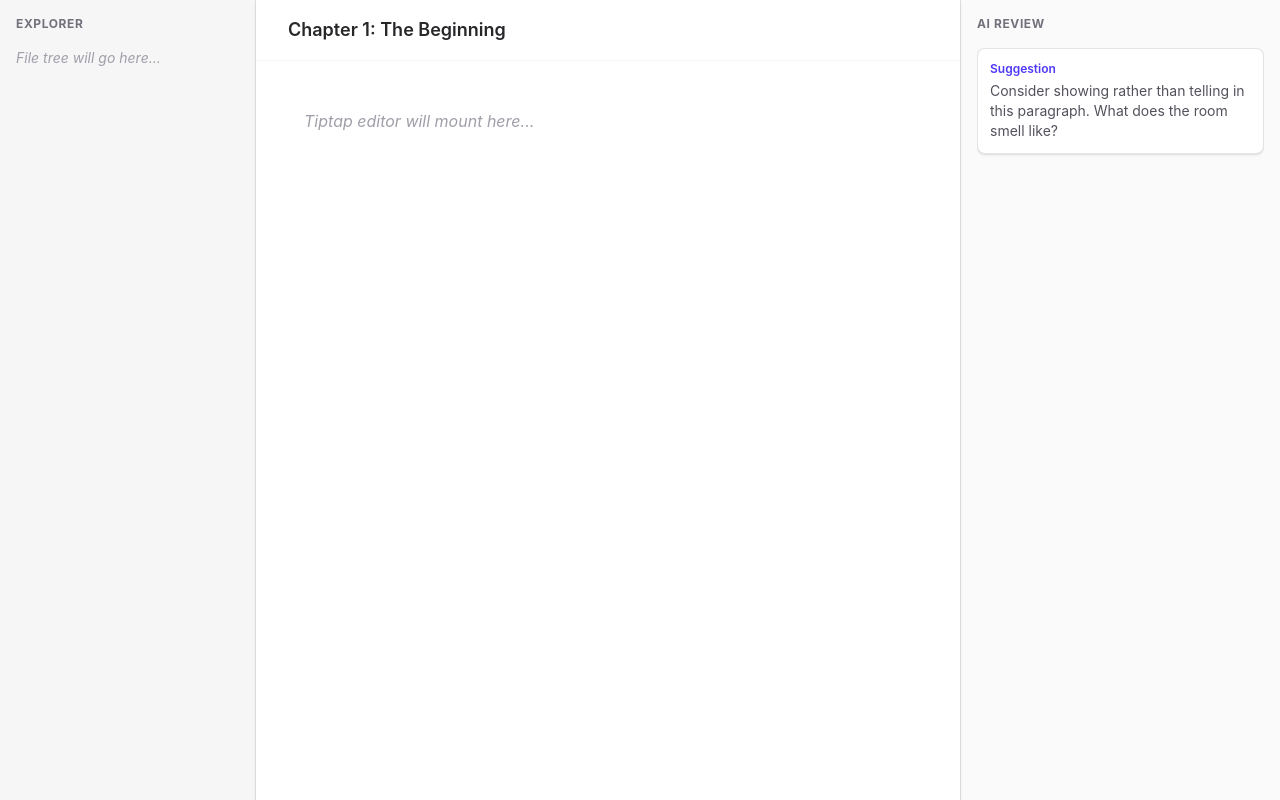
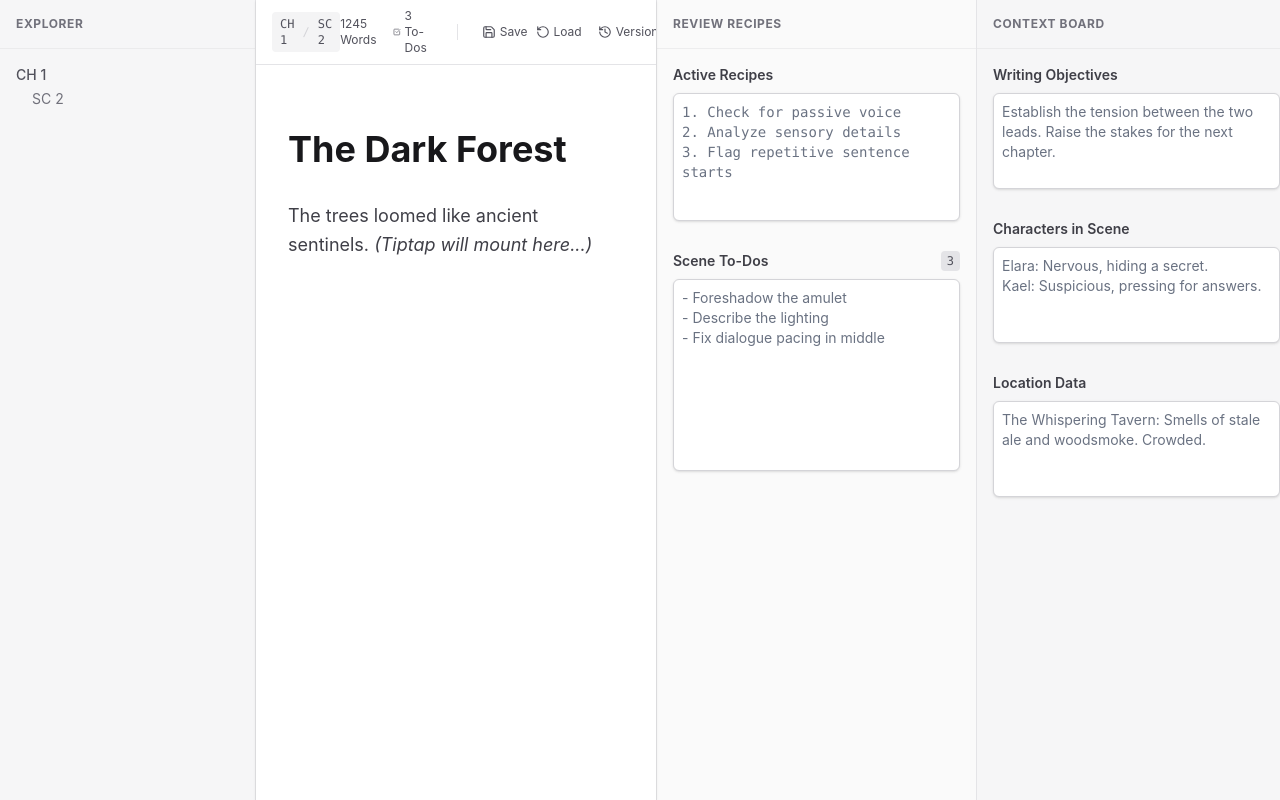
Before and after one commit to ihatenumbers/local-first-ai-editor, a SvelteKit app: page / in a window 1280 px wide. Built offline with nearby package versions, Linux system fonts and the light colour scheme.

Commit message:
basic non working layout done

```diff
--- a/src/routes/+page.svelte
+++ b/src/routes/+page.svelte
@@ -1,51 +1,157 @@
 <script lang="ts">
-	// We will import our Tiptap and Sidebar components here soon!
+	import {
+		PanelLeft,
+		PanelRight,
+		ListChecks,
+		Settings,
+		Save,
+		RotateCcw,
+		History,
+		CheckSquare
+	} from 'lucide-svelte';
+
+	// Svelte 5 Runes for Reactivity
+	let showExplorer = $state(true);
+	let showReviewRecipes = $state(true);
+	let showContextBoard = $state(true);
+
+	// Mock Data for Header
+	let wordCount = $state(1245);
+	let todoCount = $state(3);
+	let currentChapter = $state(1);
+	let currentScene = $state(2);
 </script>
 
 <main class="flex h-screen w-full overflow-hidden bg-zinc-50 text-zinc-900 font-sans">
 
-	<aside class="hidden lg:flex w-64 flex-col border-r border-zinc-200 bg-zinc-100/50 p-4">
-		<h2 class="text-xs font-bold uppercase tracking-wider text-zinc-500 mb-4">Explorer</h2>
-		<div class="flex-1 overflow-y-auto">
-			<p class="text-sm text-zinc-400 italic">File tree will go here...</p>
-		</div>
-	</aside>
+	{#if showExplorer}
+		<aside class="w-64 flex-col border-r border-zinc-200 bg-zinc-100/50 flex shrink-0 transition-all">
+			<div class="p-4 border-b border-zinc-200/60">
+				<h2 class="text-xs font-bold uppercase tracking-wider text-zinc-500">Explorer</h2>
+			</div>
+			<div class="flex-1 overflow-y-auto p-4">
+				<div class="text-sm text-zinc-600 font-medium cursor-pointer hover:text-zinc-900">
+					CH {currentChapter}
+					<div class="ml-4 mt-1 text-zinc-500 font-normal">SC {currentScene}</div>
+				</div>
+			</div>
+		</aside>
+	{/if}
 
-	<section class="flex flex-1 flex-col overflow-y-auto bg-white relative shadow-sm z-10">
-		<header class="sticky top-0 border-b border-zinc-100 bg-white/80 backdrop-blur px-8 py-4 z-20">
-			<h1 class="text-lg font-semibold text-zinc-800">Chapter 1: The Beginning</h1>
+	<section class="flex flex-1 flex-col overflow-hidden bg-white relative shadow-sm z-10 min-w-[400px]">
+
+		<header class="sticky top-0 flex items-center justify-between border-b border-zinc-200 bg-white px-4 py-2 z-20 text-xs text-zinc-600">
+
+			<div class="flex items-center font-mono font-medium bg-zinc-100 px-2 py-1 rounded">
+				CH {currentChapter} <span class="mx-2 text-zinc-300">/</span> SC {currentScene}
+			</div>
+
+			<div class="flex items-center gap-6">
+				<div class="flex items-center gap-4">
+					<span>{wordCount} Words</span>
+					<span class="flex items-center gap-1"><CheckSquare size={14} /> {todoCount} To-Dos</span>
+				</div>
+
+				<div class="h-4 w-px bg-zinc-200"></div> <div class="flex items-center gap-2">
+					<button class="flex items-center gap-1 hover:text-zinc-900 transition-colors" title="Mark Final">
+						<Save size={14} /> Save
+					</button>
+					<button class="flex items-center gap-1 hover:text-zinc-900 transition-colors" title="Restore Final">
+						<RotateCcw size={14} /> Load
+					</button>
+					<button class="flex items-center gap-1 hover:text-zinc-900 transition-colors ml-2" title="Version History">
+						<History size={14} /> Versions
+					</button>
+				</div>
+			</div>
+
+			<div class="flex items-center gap-1">
+				<button
+					class="p-1.5 rounded hover:bg-zinc-100 transition-colors {showExplorer ? 'text-indigo-600' : 'text-zinc-400'}"
+					onclick={() => showExplorer = !showExplorer}
+					title="Toggle Explorer">
+					<PanelLeft size={18} />
+				</button>
+
+				<button
+					class="p-1.5 rounded hover:bg-zinc-100 transition-colors {showReviewRecipes ? 'text-indigo-600' : 'text-zinc-400'}"
+					onclick={() => showReviewRecipes = !showReviewRecipes}
+					title="Toggle Review Recipes & To-Dos">
+					<ListChecks size={18} />
+				</button>
+
+				<button
+					class="p-1.5 rounded hover:bg-zinc-100 transition-colors {showContextBoard ? 'text-indigo-600' : 'text-zinc-400'}"
+					onclick={() => showContextBoard = !showContextBoard}
+					title="Toggle Context Board">
+					<PanelRight size={18} />
+				</button>
+
+				<div class="h-4 w-px bg-zinc-200 mx-1"></div> <button class="p-1.5 rounded hover:bg-zinc-100 transition-colors text-zinc-500" title="Settings">
+					<Settings size={18} />
+				</button>
+			</div>
+
 		</header>
 
-		<div class="mx-auto w-full max-w-2xl px-8 py-12">
-			<p class="text-zinc-400 italic">Tiptap editor will mount here...</p>
+		<div class="flex-1 overflow-y-auto w-full">
+			<div class="mx-auto w-full max-w-2xl px-8 py-16">
+				<h1 class="text-4xl font-bold text-zinc-900 mb-8 outline-none" contenteditable="true">The Dark Forest</h1>
+				<p class="text-lg text-zinc-700 outline-none leading-relaxed" contenteditable="true">
+					The trees loomed like ancient sentinels. <i>(Tiptap will mount here...)</i>
+				</p>
+			</div>
 		</div>
 	</section>
 
-	<aside class="hidden xl:flex w-80 flex-col border-l border-zinc-200 bg-zinc-50 p-4">
-		<h2 class="text-xs font-bold uppercase tracking-wider text-zinc-500 mb-4">AI Review</h2>
-		<div class="flex-1 overflow-y-auto space-y-4">
-			<div class="rounded-lg border border-zinc-200 bg-white p-3 shadow-sm">
-				<p class="text-xs font-semibold text-indigo-600 mb-1">Suggestion</p>
-				<p class="text-sm text-zinc-600">Consider showing rather than telling in this paragraph. What does the room smell like?</p>
+	{#if showReviewRecipes}
+		<aside class="w-80 flex-col border-l border-zinc-200 bg-zinc-50 flex shrink-0">
+			<div class="p-4 border-b border-zinc-200/60">
+				<h2 class="text-xs font-bold uppercase tracking-wider text-zinc-500">Review Recipes</h2>
 			</div>
-		</div>
-	</aside>
+			<div class="flex-1 overflow-y-auto p-4 space-y-6">
 
-	<aside class="hidden 2xl:flex w-80 flex-col border-l border-zinc-200 bg-zinc-100/50 p-4">
-		<h2 class="text-xs font-bold uppercase tracking-wider text-zinc-500 mb-4">Context Board</h2>
-		<div class="flex-1 overflow-y-auto space-y-6">
+				<div>
+					<h3 class="text-sm font-semibold text-zinc-700 mb-2">Active Recipes</h3>
+					<textarea class="w-full rounded-md border-zinc-300 shadow-sm text-sm p-2 bg-white font-mono resize-none h-32 focus:ring-1 focus:ring-indigo-500 focus:outline-none" placeholder="1. Check for passive voice&#10;2. Analyze sensory details&#10;3. Flag repetitive sentence starts"></textarea>
+				</div>
 
-			<div>
-				<h3 class="text-sm font-semibold text-zinc-700 mb-2">Writing Objectives</h3>
-				<textarea class="w-full rounded-md border-zinc-300 shadow-sm text-sm p-2 bg-white resize-none h-24" placeholder="Scene goals..."></textarea>
+				<div>
+					<div class="flex items-center justify-between mb-2">
+						<h3 class="text-sm font-semibold text-zinc-700">Scene To-Dos</h3>
+						<span class="text-xs font-mono bg-zinc-200 px-1.5 py-0.5 rounded text-zinc-600">{todoCount}</span>
+					</div>
+					<textarea class="w-full rounded-md border-zinc-300 shadow-sm text-sm p-2 bg-white resize-none h-48 focus:ring-1 focus:ring-indigo-500 focus:outline-none" placeholder="- Foreshadow the amulet&#10;- Describe the lighting&#10;- Fix dialogue pacing in middle"></textarea>
+				</div>
+
 			</div>
+		</aside>
+	{/if}
 
-			<div>
-				<h3 class="text-sm font-semibold text-zinc-700 mb-2">Review Recipes</h3>
-				<textarea class="w-full rounded-md border-zinc-300 shadow-sm text-sm p-2 bg-white font-mono resize-none h-32" placeholder="1. Check for passive voice&#10;2. Analyze sensory details"></textarea>
+	{#if showContextBoard}
+		<aside class="w-80 flex-col border-l border-zinc-200 bg-zinc-100/50 flex shrink-0">
+			<div class="p-4 border-b border-zinc-200/60">
+				<h2 class="text-xs font-bold uppercase tracking-wider text-zinc-500">Context Board</h2>
 			</div>
+			<div class="flex-1 overflow-y-auto p-4 space-y-6">
 
-		</div>
-	</aside>
+				<div>
+					<h3 class="text-sm font-semibold text-zinc-700 mb-2">Writing Objectives</h3>
+					<textarea class="w-full rounded-md border-zinc-300 shadow-sm text-sm p-2 bg-white resize-none h-24 focus:ring-1 focus:ring-indigo-500 focus:outline-none" placeholder="Establish the tension between the two leads. Raise the stakes for the next chapter."></textarea>
+				</div>
+
+				<div>
+					<h3 class="text-sm font-semibold text-zinc-700 mb-2">Characters in Scene</h3>
+					<textarea class="w-full rounded-md border-zinc-300 shadow-sm text-sm p-2 bg-white resize-none h-24 focus:ring-1 focus:ring-indigo-500 focus:outline-none" placeholder="Elara: Nervous, hiding a secret.&#10;Kael: Suspicious, pressing for answers."></textarea>
+				</div>
+
+				<div>
+					<h3 class="text-sm font-semibold text-zinc-700 mb-2">Location Data</h3>
+					<textarea class="w-full rounded-md border-zinc-300 shadow-sm text-sm p-2 bg-white resize-none h-24 focus:ring-1 focus:ring-indigo-500 focus:outline-none" placeholder="The Whispering Tavern: Smells of stale ale and woodsmoke. Crowded."></textarea>
+				</div>
+
+			</div>
+		</aside>
+	{/if}
 
 </main>
```
Also changed, not shown: 2 other files (tests, documents, lock files or other folders).
